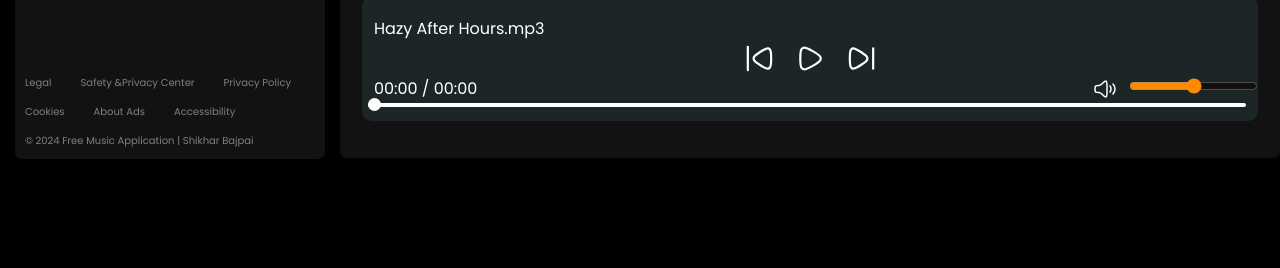
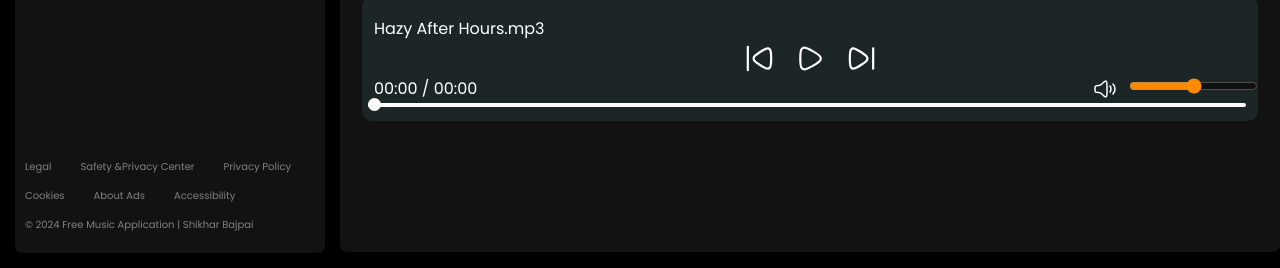
Before and after one commit to shikharbajpai/music-player, a plain HTML site: page index.html in a window 1280 px wide. Shown: the part 684-952 px from the top of the page. Before the commit the page ends 858 px from the top, so only its background shows below. Drawn offline with Linux system fonts and the light colour scheme.

Commit message:
left footer div changes

```diff
--- a/css/style.css
+++ b/css/style.css
@@ -103,8 +103,10 @@ body {
   font-size: 10px;
   /* font-size: 17px; */
   gap: 13px;
-  position: absolute;
+  /* position: absolute; */
+  position: relative;
   bottom: 0;
+  margin-top: auto;
   padding: 10px 0px;
 }
 
```
